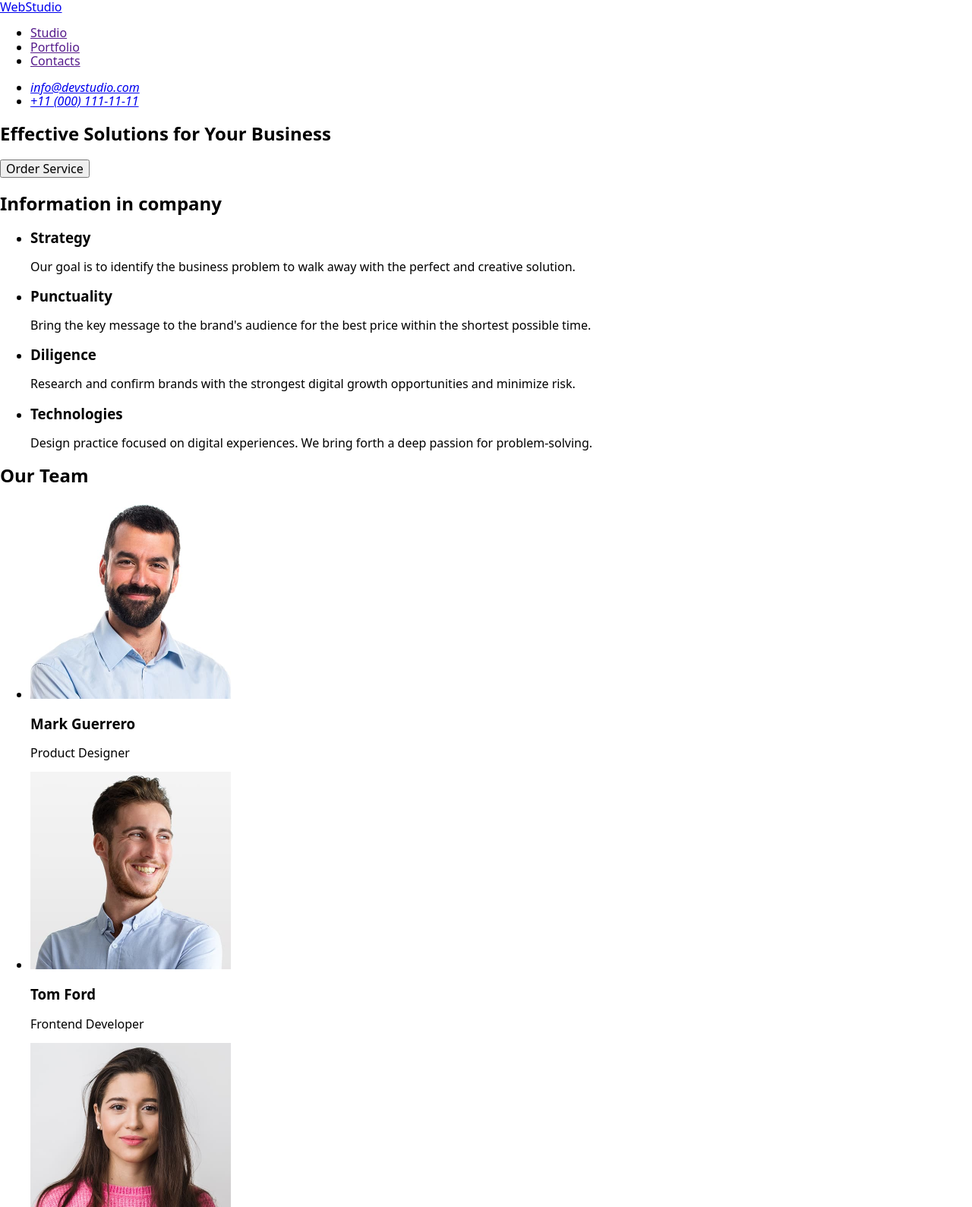
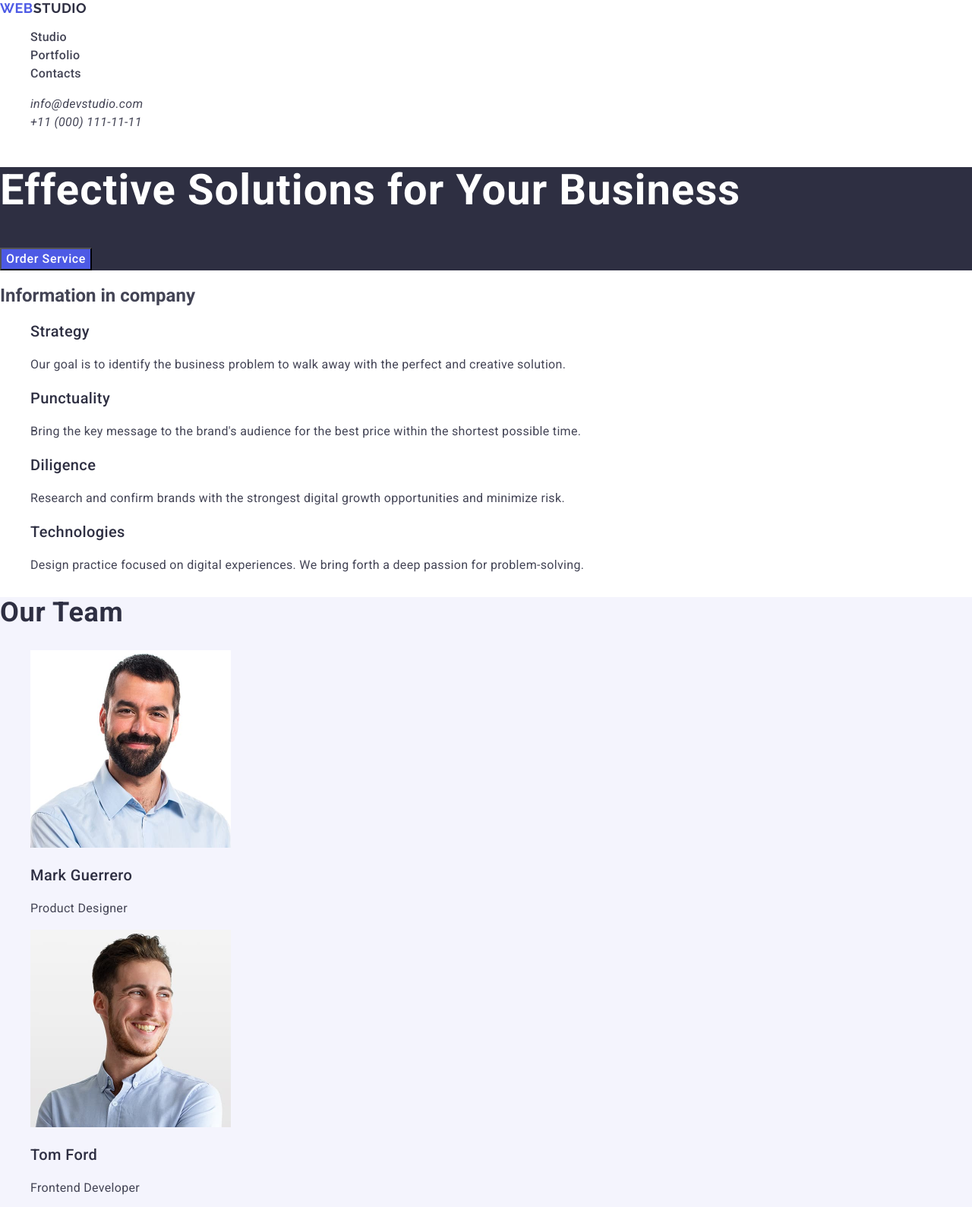
Before and after one commit to roman-panchuk98/goit-markup-hw-02, a plain HTML site: page index.html in a window 1280 px wide. Shown: the top 1589 px of the page at 76% size. Drawn offline with nearby package versions, Linux system fonts and the light colour scheme.

Commit message:
Modified CSS HTML

```diff
--- a/css/styles.css
+++ b/css/styles.css
@@ -0,0 +1,163 @@
+body{
+    font-family: "Roboto", sans-serif;
+    color: #434455;
+    background-color: #ffffff;
+}
+
+ul,ol{
+   list-style-type: none;
+}
+
+a{
+    text-decoration: none;
+    color:#434455;
+}
+
+button{
+    cursor: pointer;
+}
+
+.web{
+    color: #4d5ae5;
+}
+
+.logo{
+    font-family: "Raleway", sans-serif;
+    font-weight: 700;
+    font-size: 18px;
+    line-height: 1.16667;
+    letter-spacing: 0.03em;
+    text-transform: uppercase;
+    color: #2e2f42;
+}
+
+.contacts{
+    font-weight: 400;
+    font-size: 16px;
+    line-height: 1.5;
+    letter-spacing: 0.02em;
+}
+
+.navigation{
+    font-weight: 500;
+    font-size: 16px;
+    line-height: 1.5;
+    letter-spacing: 0.02em;
+}
+
+.contacts .contacts-link:hover,
+.contacts .contacts-link:focus{
+    color: #ff0000;
+}
+
+.navigation .nav-link:hover,
+.navigation .nav-link:focus{
+    color: #ff0000;
+}
+/* First section */
+.first-section{
+    background-color: #2e2f42;
+}
+
+.first-section-title{
+    font-weight: 700;
+    font-size: 56px;
+    line-height: 1.07143;
+    letter-spacing: 0.02em;
+    color: #fff;
+}
+
+.first-section-button{
+    font-weight: 500;
+    line-height: 1.5;
+    letter-spacing: 0.04em;
+    color: #fff;
+    font-size: 16px;
+    background: #4d5ae5;
+}
+
+/* Second Section */
+.second-section-title{
+    font-weight: 500;
+    line-height: 1.2;
+    letter-spacing: 0.02em;
+    color: #2e2f42;
+    font-size: 20px;
+}
+
+.second-section-info{
+    line-height: 1.5;
+    letter-spacing: 0.02em;
+    font-size: 16px;
+}
+/* Third Section */
+.third-section{
+    background-color: #f4f4fd;
+}
+
+.third-section-title{
+    font-size: 36px;
+    line-height: 1.11111;
+    letter-spacing: 0.02em;
+    color: #2e2f42;
+    font-weight: 700;
+}
+
+.third-section-name{
+    font-weight: 500;
+    line-height: 1.2;
+    letter-spacing: 0.02em;
+    color: #2e2f42;
+    font-size: 20px;
+}
+
+.third-section-info{
+    line-height: 1.5;
+    letter-spacing: 0.02em;
+    font-size: 16px;
+}
+/* Four section */
+.four-section-title{
+    font-weight: 700;
+    line-height: 1.11111;
+    letter-spacing: 0.02em;
+    color: #2e2f42;
+    font-size: 36px;
+}
+
+.four-section-name{
+    font-weight: 500;
+    line-height: 1.2;
+    letter-spacing: 0.02em;
+    color: #2e2f42;
+    font-size: 20px;
+}
+
+.four-section-info{
+    line-height: 1.5;
+    letter-spacing: 0.02em;
+    font-size: 16px;
+}
+
+/* Footer */
+
+.footer{
+    background: #2e2f42;
+}
+
+.logo-footer{
+    font-family: "Raleway", sans-serif;
+    font-weight: 700;
+    line-height: 1.16667;
+    letter-spacing: 0.03em;
+    text-transform: uppercase;
+    color: #f4f4fd;
+    font-size: 18px;
+}
+
+.footer-info{
+    line-height: 1.5;
+    letter-spacing: 0.02em;
+    color: #f4f4fd;
+    font-size: 16px;
+}
--- a/index.html
+++ b/index.html
@@ -20,56 +20,56 @@
     <header>
       <!--Navigation site-->
       <nav>
-        <a href="./index.html">WebStudio</a>
-        <ul>
-          <li><a href="">Studio</a></li>
-          <li><a href="">Portfolio</a></li>
-          <li><a href="">Contacts</a></li>
+        <a href="./index.html" class="logo"><span class="web">Web</span>Studio</a>
+        <ul class="navigation">
+          <li><a href="" class="nav-link">Studio</a></li>
+          <li><a href="" class="nav-link">Portfolio</a></li>
+          <li><a href="" class="nav-link">Contacts</a></li>
         </ul>
       </nav>
       <!--Contacts company-->
-      <address>
+      <address class="contacts">
         <ul>
-          <li><a href="mailto:info@devstudio.com">info@devstudio.com</a></li>
-          <li><a href="tel:+110001111111">+11 (000) 111-11-11</a></li>
+          <li><a href="mailto:info@devstudio.com" class="contacts-link">info@devstudio.com</a></li>
+          <li><a href="tel:+110001111111" class="contacts-link">+11 (000) 111-11-11</a></li>
         </ul>
       </address>
     </header>
     <!--Main-->
     <main>
       <!--First section-->
-      <section>
-        <h1>Effective Solutions for Your Business</h1>
-        <button type="button">Order Service</button>
+      <section class="first-section">
+        <h1 class="first-section-title">Effective Solutions for Your Business</h1>
+        <button type="button" class="first-section-button">Order Service</button>
       </section>
       <!--Second section-->
       <section>
         <h2>Information in company</h2>
         <ul>
           <li>
-            <h3>Strategy</h3>
-            <p>
+            <h3 class="second-section-title">Strategy</h3>
+            <p class="second-section-info">
               Our goal is to identify the business problem to walk away with the
               perfect and creative solution.
             </p>
           </li>
           <li>
-            <h3>Punctuality</h3>
-            <p>
+            <h3 class="second-section-title">Punctuality</h3>
+            <p class="second-section-info">
               Bring the key message to the brand's audience for the best price
               within the shortest possible time.
             </p>
           </li>
           <li>
-            <h3>Diligence</h3>
-            <p>
+            <h3 class="second-section-title">Diligence</h3>
+            <p class="second-section-info">
               Research and confirm brands with the strongest digital growth
               opportunities and minimize risk.
             </p>
           </li>
           <li>
-            <h3>Technologies</h3>
-            <p>
+            <h3 class="second-section-title">Technologies</h3>
+            <p class="second-section-info">
               Design practice focused on digital experiences. We bring forth a
               deep passion for problem-solving.
             </p>
@@ -77,72 +77,72 @@
         </ul>
       </section>
       <!--Third section-->
-      <section>
-        <h2>Our Team</h2>
+      <section class="third-section">
+        <h2 class="third-section-title">Our Team</h2>
         <ul>
           <li>
             <img src="./images/Mark.jpg" alt="Mark Guerrero" width="264" />
-            <h3>Mark Guerrero</h3>
-            <p>Product Designer</p>
+            <h3 class="third-section-name">Mark Guerrero</h3>
+            <p class="third-section-info">Product Designer</p>
           </li>
           <li>
             <img src="./images/Tom.jpg" alt="Tom Ford" width="264" />
-            <h3>Tom Ford</h3>
-            <p>Frontend Developer</p>
+            <h3 class="third-section-name">Tom Ford</h3>
+            <p class="third-section-info">Frontend Developer</p>
           </li>
           <li>
             <img src="./images/Camila.jpg" alt="Camila Garcia" width="264" />
-            <h3>Camila Garcia</h3>
-            <p>Marketing</p>
+            <h3 class="third-section-name">Camila Garcia</h3>
+            <p class="third-section-info">Marketing</p>
           </li>
           <li>
             <img src="./images/Daniel.jpg" alt="Daniel Wilson" width="264" />
-            <h3>Daniel Wilson</h3>
-            <p>UI Designer</p>
+            <h3 class="third-section-name">Daniel Wilson</h3>
+            <p class="third-section-info">UI Designer</p>
           </li>
         </ul>
       </section>
       <!-- Four section -->
       <section>
-        <h2>Our Portfolio</h2>
+        <h2 class="four-section-title">Our Portfolio</h2>
         <ul>
           <li>
             <img src="./images/bankapp.jpg" alt="Bank App" width="360" />
-            <h3>Banking App</h3>
-            <p>App</p>
+            <h3 class="four-section-name">Banking App</h3>
+            <p class="four-section-info">App</p>
           </li>
           <li>
             <img src="./images/payment.jpg" alt="Cashless Payment" width="360"/>
-            <h3>Cashless Payment</h3>
-            <p>Marketing</p>
+            <h3 class="four-section-name">Cashless Payment</h3>
+            <p class="four-section-info">Marketing</p>
           </li>
           <li>
             <img src="./images/laptop.jpg" alt="Mediation App" width="360" />
-            <h3>Mediation App</h3>
-            <p>App</p>
+            <h3 class="four-section-name">Mediation App</h3>
+            <p class="four-section-info">App</p>
           </li>
           <li>
             <img src="./images/car.jpg" alt="Taxi Service" width="360" />
-            <h3>Taxi Service</h3>
-            <p>Marketing</p>
+            <h3 class="four-section-name">Taxi Service</h3>
+            <p class="four-section-info">Marketing</p>
           </li>
           <li>
             <img src="./images/wallpaper.jpg" alt="Screen Illustarions" width="360"/>
-            <h3>Screen Illustarions</h3>
-            <p>Design</p>
+            <h3 class="four-section-name">Screen Illustarions</h3>
+            <p class="four-section-info">Design</p>
           </li>
           <li>
             <img src="./images/girl.jpg" alt="Online Courses" width="360" />
-            <h3>Online Courses</h3>
-            <p>Marketing</p>
+            <h3 class="four-section-name">Online Courses</h3>
+            <p class="four-section-info">Marketing</p>
           </li>
         </ul>
       </section>
     </main>
     <!--Footer-->
-    <footer>
-      <a href="./index.html">WebStudio</a>
-      <p>
+    <footer class="footer">
+      <a href="./index.html" class="logo-footer"><span class="web">Web</span>Studio</a>
+      <p class="footer-info">
         Increase the flow of customers and sales for your business with digital
         marketing & growth solutions.
       </p>
```
